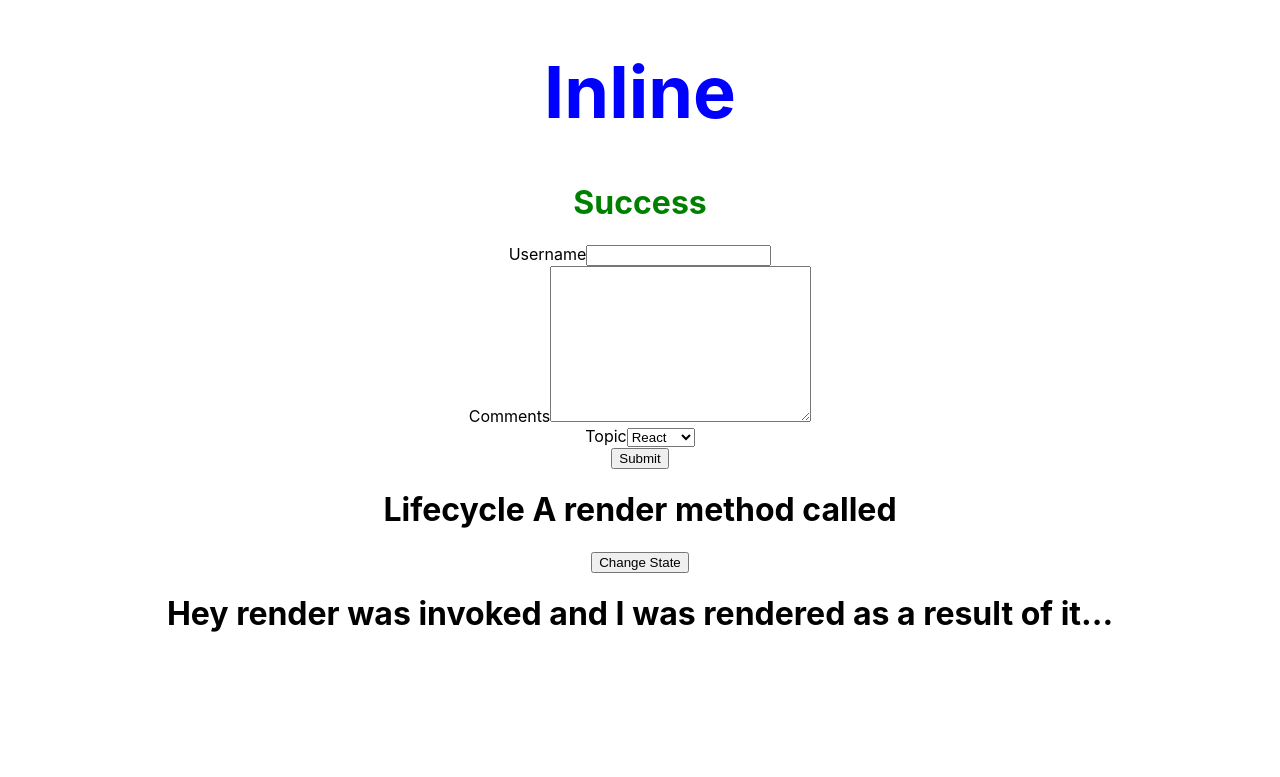
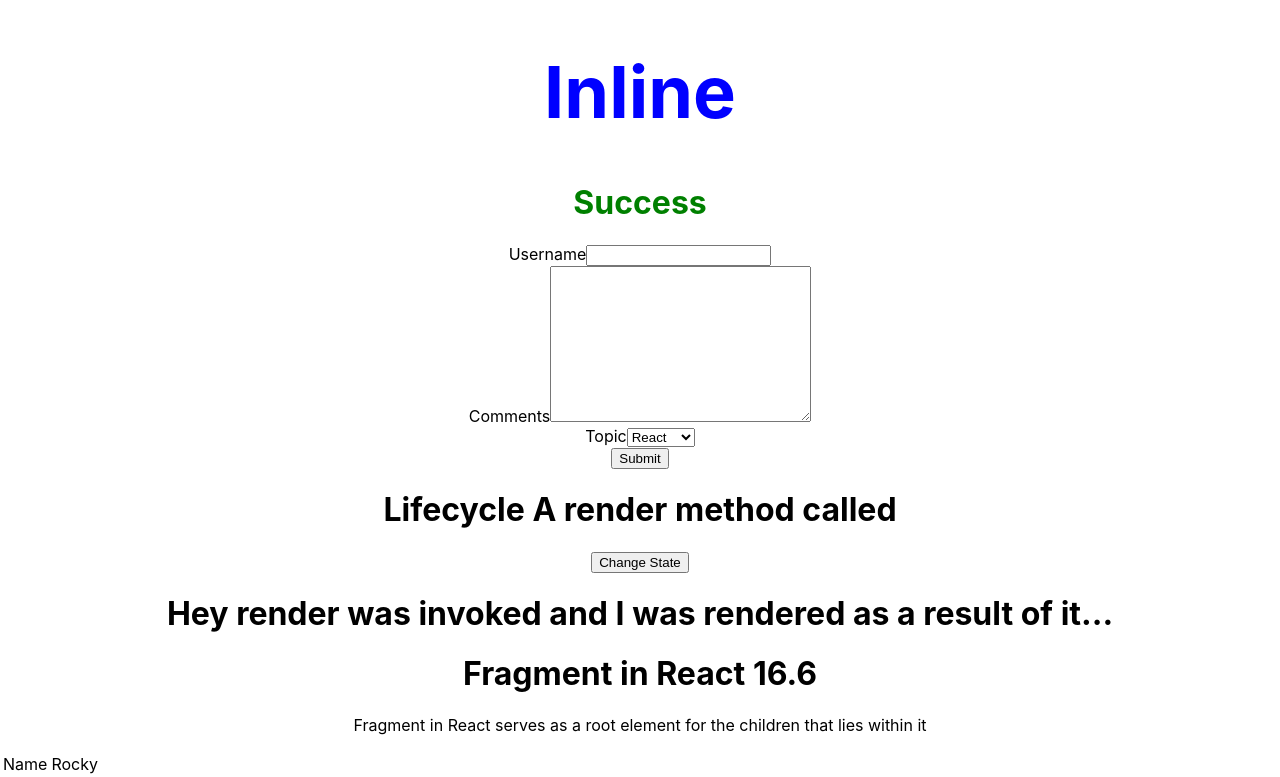
Before and after one commit to rocky122/learning-react, a React (Create React App) app: page / in a window 1280 px wide. Shown: the part 1036-1813 px from the top of the page. Before the commit the page ends 1690 px from the top, so only its background shows below. Built offline with nearby package versions, Linux system fonts and the light colour scheme.

Commit message:
understanding fragments (fake divs) used generally and also for nesting columns into table

```diff
--- a/src/App.js
+++ b/src/App.js
@@ -13,6 +13,8 @@ import Inline from "./components/Inline";
 import styles from "./components/appStyles.module.css";
 import Form from "./components/Form";
 import LifecycleA from "./components/LifecycleA";
+import FragmentDemo from "./components/FragmentDemo";
+import Table from "./components/Table";
 
 class App extends Component {
   state = {
@@ -70,6 +72,8 @@ class App extends Component {
         <h1 className={styles.success}>Success</h1>
         <Form/>
         <LifecycleA/>
+        <FragmentDemo/>
+        <Table/>
       </div>
     );
   }
--- /dev/null
+++ b/src/components/Columns.js
@@ -0,0 +1,12 @@
+import React, { Fragment } from 'react'
+
+function Columns() {
+  return (
+    <Fragment>
+      <td>Name</td>
+      <td>Rocky</td>
+    </Fragment>
+  )
+}
+
+export default Columns
--- /dev/null
+++ b/src/components/FragmentDemo.js
@@ -0,0 +1,14 @@
+import React, { Fragment } from 'react'
+
+function FragmentDemo() {
+  return (
+    <Fragment>
+        {/* Use Fragment to have unnecessary div for the containing elements */}
+        <h1>Fragment in React 16.6</h1>
+        <p>Fragment in React serves as a root element for the children
+        that lies within it</p>
+    </Fragment>
+  )
+}
+
+export default FragmentDemo
--- /dev/null
+++ b/src/components/Table.js
@@ -0,0 +1,17 @@
+import React from 'react'
+import Columns from './Columns';
+function Table() {
+  return (
+    <div>
+      <table>
+          <tbody>
+              <tr>
+                  <Columns/>
+              </tr>
+          </tbody>
+      </table>
+    </div>
+  )
+}
+
+export default Table
```
